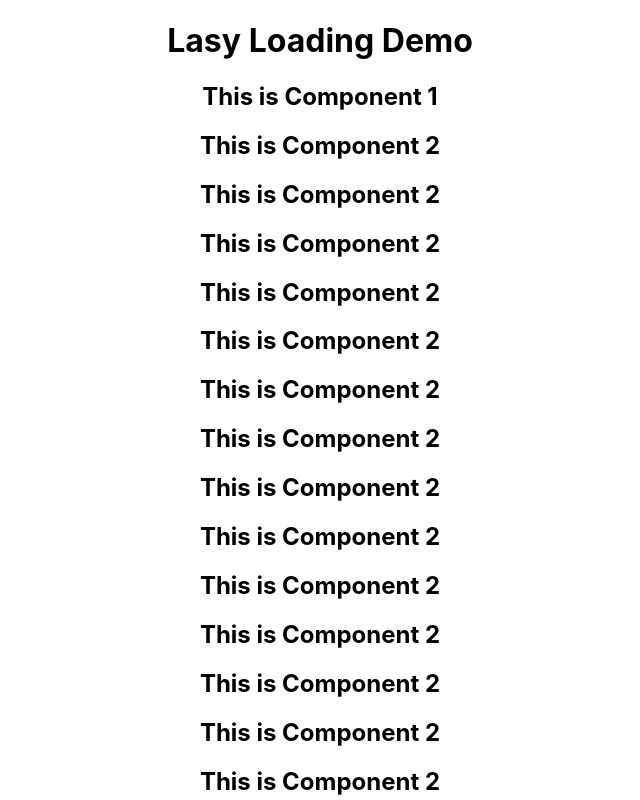
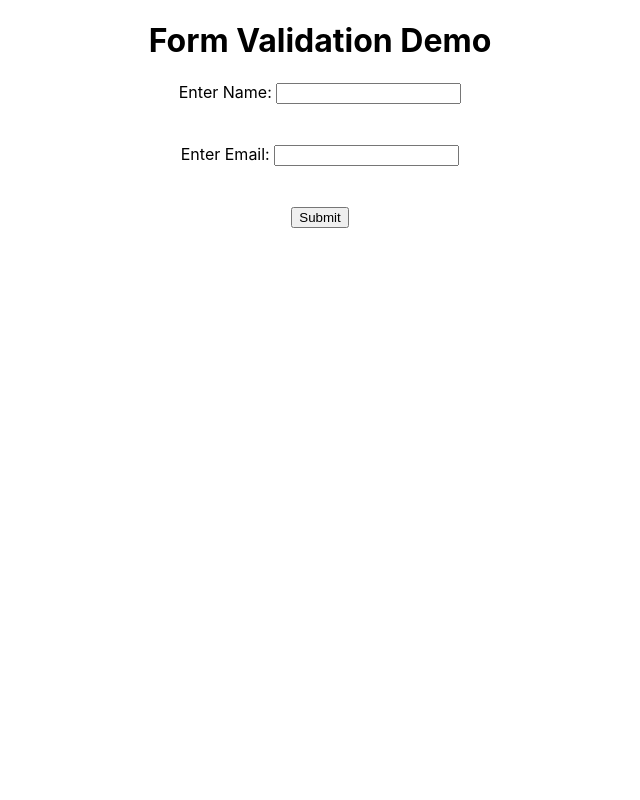
Before and after one commit to riazgul03/ReactJS, a React (Create React App) app in the folder new-app/: page / in a window 1280 px wide. Shown: the top 800 px of the page, without its empty margins (320-960 px from the left). Built offline with nearby package versions, Linux system fonts and the light colour scheme.

Commit message:
Form Validation In React

```diff
--- a/new-app/src/App.js
+++ b/new-app/src/App.js
@@ -23,12 +23,12 @@ import UnControlled from './UnControlled';
 import CallbackRefComp from './CallbackRefComp';
 import HookuseRef from './HookuseRef';
 import HookUesRef2 from './HookUesRef2';
+import Validation from './Validation';
 // import Comp1 from './Comp1';
 // import Comp2 from './Comp2';
-
-import React, { Suspense, lazy } from 'react'
-const Comp1 = lazy(() => import('./Comp1'))
-const Comp2 = lazy(() => import('./Comp2'))
+// import React, { Suspense, lazy } from 'react'
+// const Comp1 = lazy(() => import('./Comp1'))
+// const Comp2 = lazy(() => import('./Comp2'))
 
 
 
@@ -36,11 +36,7 @@ function App() {
 
   return (
     <div>
-      <h1>Lasy Loading Demo</h1>
-      <Comp1 />
-      <suspense fallback={<div>Loading.....</div>}>
-        <Comp2 />
-      </suspense>
+      <Validation />
     </div>
   )
 }
--- /dev/null
+++ b/new-app/src/Validation.js
@@ -0,0 +1,76 @@
+import React, { useState } from 'react'
+
+function Validation() {
+   const [name, setName] = useState();
+   const [email, setEmail] = useState();
+   const [nameError, setNameError] = useState(false);
+   const [emailError, setEmailError] = useState(false);
+    const emailRegex = /^[a-zA-Z0-9.!#$%&'*+/=?_`{|}~-]+@[a-zA-Z0-9-]+(?:\.[a-zA-Z0-9-]+)*$/
+
+  const handleName = (e) =>{
+    let name = e.target.value
+    if(name.length <3)
+        {
+            setNameError(true);
+        }else{
+            setNameError(false);
+        }
+  }
+
+
+
+  const handleEmail = (e) =>{
+    let email = e.target.value
+    if(!email.match(emailRegex))
+        {
+            setEmailError(true)
+    }else{
+        setEmailError(false)
+    }
+
+  }
+
+  const handleSubmi = (e) =>{
+    e.preventDefault();
+    // alert(e.target[0].value + " " + e.target[1].value )
+    let name = e.target[0].value
+    if(name.length < 3)
+        {
+            setNameError(true);
+        }else{
+            setNameError(false);
+        }
+        let email = e.target[1].value
+        if(!email.match(emailRegex))
+            {
+                setEmailError(true)
+        }else{
+            setEmailError(false)
+        }
+        if((!name.length < 3) && (email.match(emailRegex)))
+            {
+                alert('Form has been Submitted...');
+                alert('name= ' + name + " email= " + email );
+        }
+}
+    return (
+        <div>
+            <h1>Form Validation Demo</h1>
+            <form onSubmit={handleSubmi}>
+                <label htmlFor="">Enter Name: </label>
+                <input type="text" name='name' value={name} onChange={handleName} />
+                <br />
+                {nameError ? <span style={{color:"red"}}>Name Length Must be greater then 2 Characters </span> : ""}
+                <br /><br />
+                <label htmlFor="">Enter Email: </label>
+                <input type="text" name='email' value={email} onChange={handleEmail}  />
+                <br />
+                {emailError ? <span style={{color:"red"}}>Invaild Email </span> : ""}
+                <br /><br />
+                <input type="submit" value="Submit" />
+            </form>
+        </div>
+    )
+}
+
+export default Validation
```
